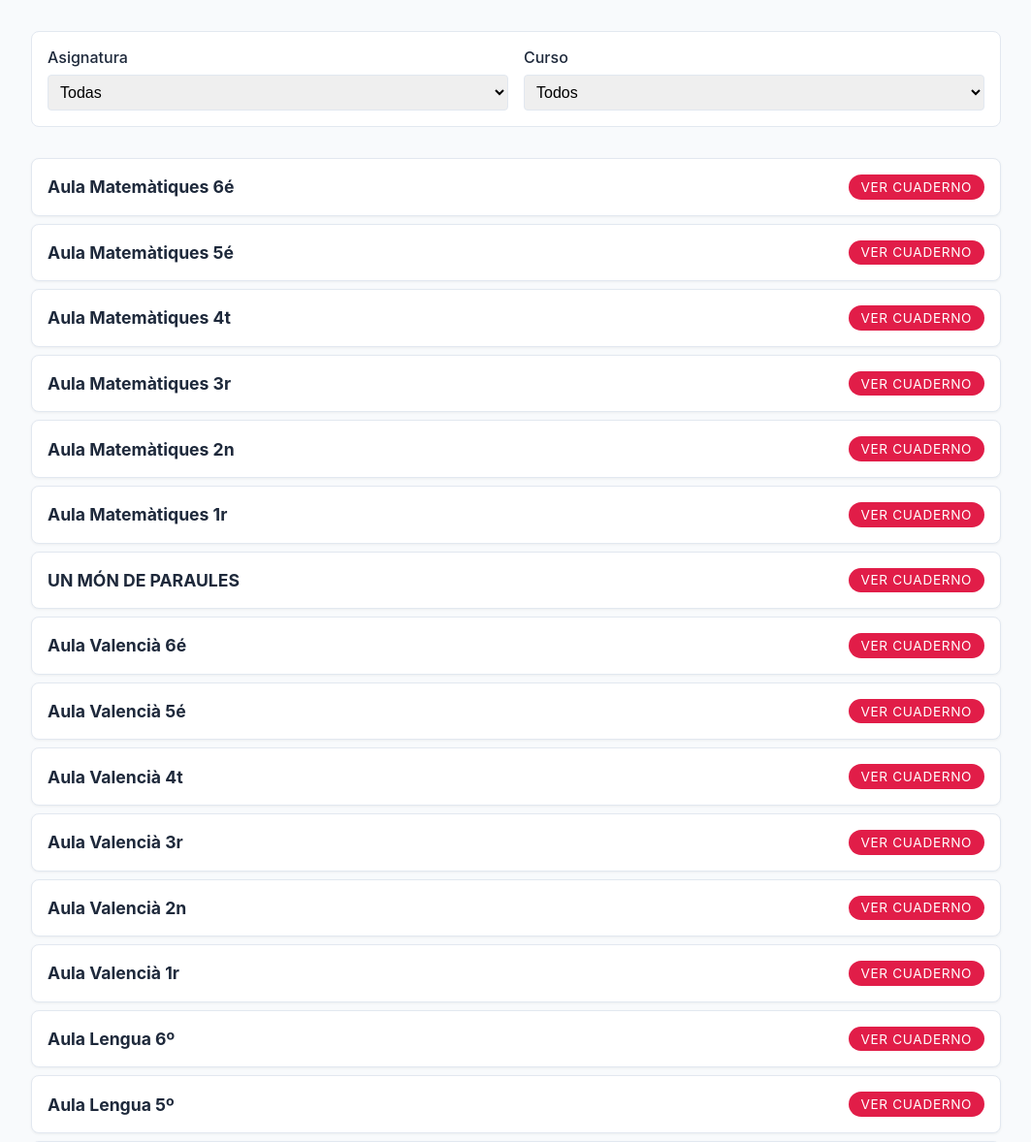
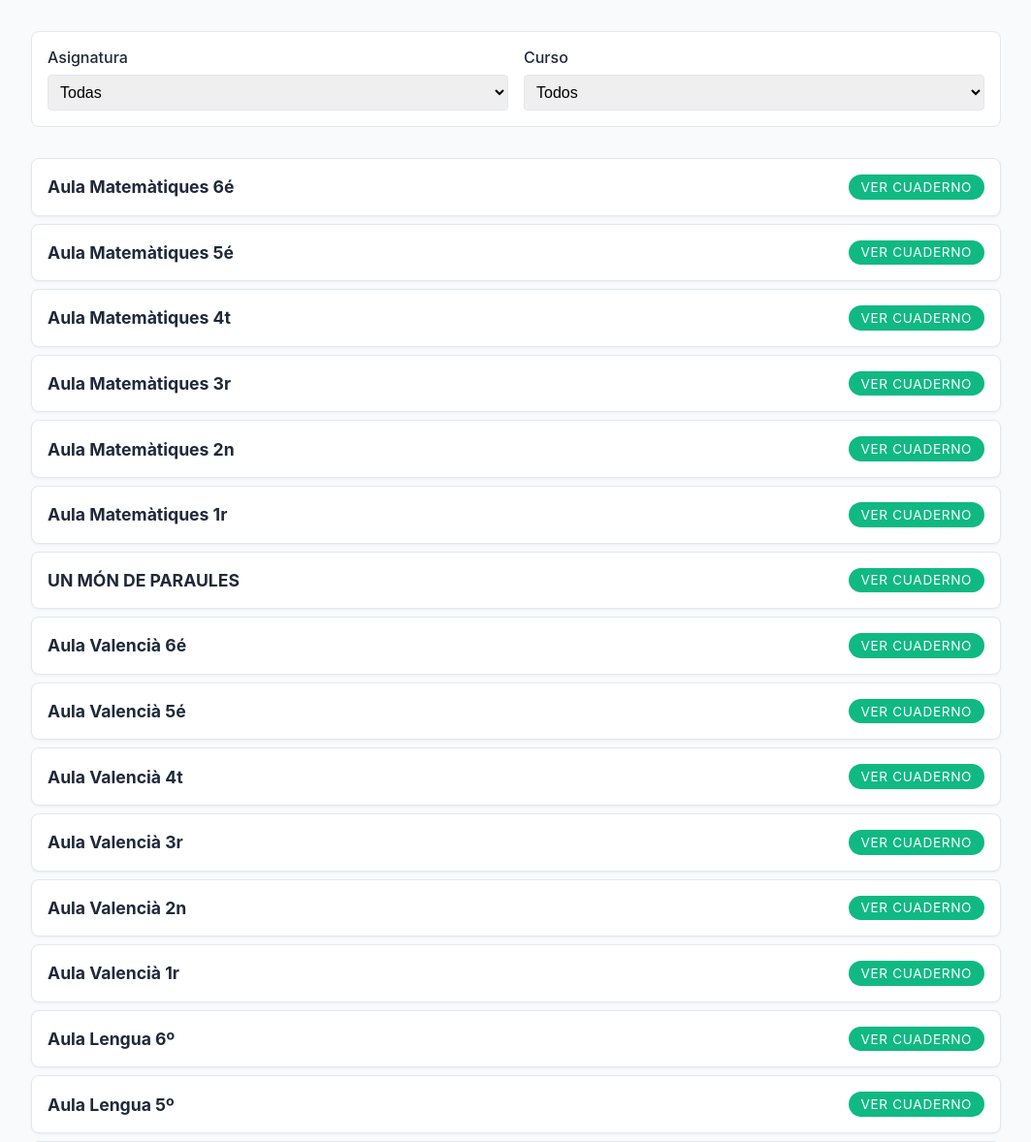
Before and after one commit to Arturopuig2/AulaPDF, a FastAPI app: page / in a window 1280 px wide. Shown: the part 74-1252 px from the top of the page at 97% size, without its empty margins (108-1171 px from the left). Run offline with FastAPI, Linux system fonts and the light colour scheme; data comes from the database, SQL or seed files in the repository; parts of the project's set-up code (start-up, migrations or seed data) failed here and were passed over.

Commit message:
Restaurado color verde para botones de cuaderno y mantenido azul para info

```diff
--- a/templates/base.html
+++ b/templates/base.html
@@ -109,6 +109,14 @@
 
         .btn-blue:hover {
             background: #1d4ed8 !important;
+        }
+
+        .btn-green {
+            background: #10b981 !important; /* Emerald Green */
+        }
+
+        .btn-green:hover {
+            background: #059669 !important;
         }
 
         .form-group {
```
